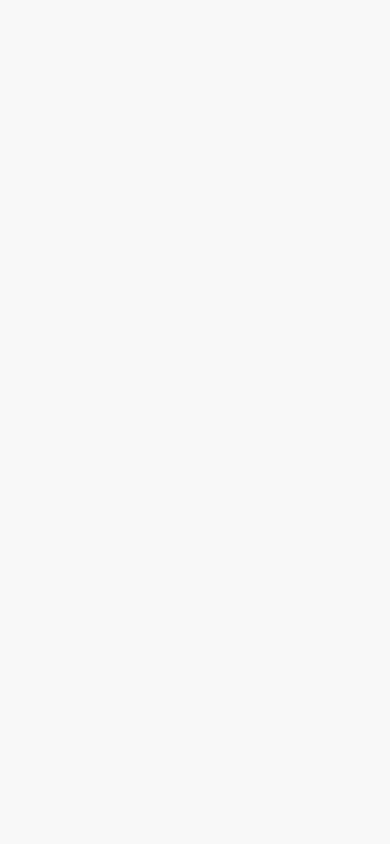
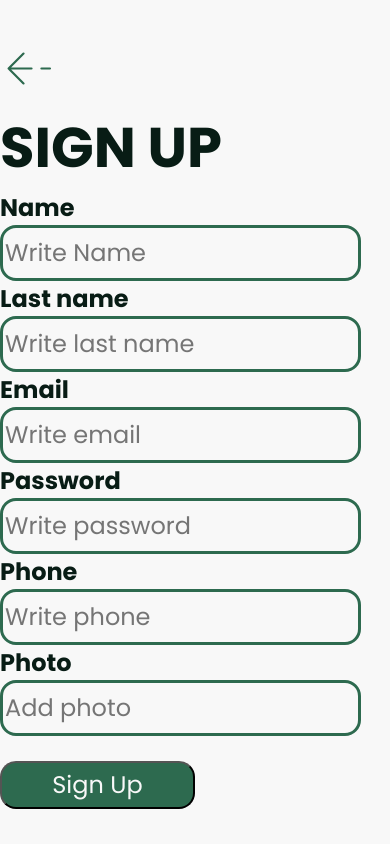
Before and after one commit to Ninetthe/boBook, a React (Vite) app in the folder frontend_boBook/: page /register in a window 390 px wide. Before the commit this address had no page. Built offline with nearby package versions, Linux system fonts and the light colour scheme.

Commit message:
media queries, view welcome, login, register

```diff
--- a/frontend_boBook/src/components/atoms/buttons/button.css
+++ b/frontend_boBook/src/components/atoms/buttons/button.css
@@ -6,7 +6,8 @@
     color: #f8f8f8;
     text-align: center;
     font-size: 1.5rem;
-    border-radius: 10px;
+    border-radius: 1rem;
+    text-decoration: none;
 }
 .bttnGreenMedium {
     width: 50%;
@@ -14,12 +15,12 @@
     background-color: #2D6A4F;
     font-size: 1.5rem;
     font-family: 'Poppins', sans-serif;
-    border-radius: 10px;
+    border-radius: 1rem;
     color: #f8f8f8;
 }
 .bttnWhite {
     width: 90%;
-    height: 2rem;
+    height: 2.5rem;
     color: #081C15;
     font-family: 'Poppins', sans-serif;
     font-style: #2d6a4f;
--- a/frontend_boBook/src/components/atoms/forms/forms.css
+++ b/frontend_boBook/src/components/atoms/forms/forms.css
@@ -1,6 +1,6 @@
 .styleFormsInput {
-    width: 100%;
-    height: 2rem;
+    width: 90%;
+    height: 3rem;
     color: #081C15;
     font-family: 'Poppins', sans-serif;
     font-style: #2d6a4f;
@@ -9,6 +9,7 @@
     border: solid #2D6A4F;
     border-radius: 1rem;
     text-align: left;
+    background-color: #f8f8f8;
 
 }
 .styleFormsLabel{
@@ -17,6 +18,7 @@
     color: #081C15;
     text-align: left;
     width: 100%;
+    font-weight: bold;
 }
 .containerForm{
     padding-left: 3%;
--- a/frontend_boBook/src/components/atoms/logo/logo.css
+++ b/frontend_boBook/src/components/atoms/logo/logo.css
@@ -6,6 +6,7 @@
 }
 .Logo{
     height: 0.3rem;
+    text-decoration: none;
 }
 .imgLogo{
     padding-left: 13rem;
@@ -16,10 +17,12 @@
     font-family: 'DM Mono', monospace;
     font-size: 1.3rem;
     height: 0.4rem;
+
 }
 .h2Logo {
     font-family: 'Poppins', sans-serif;
     font-size: 3.5rem;
     color: #081C15;
     margin: 0;
+
 }
--- a/frontend_boBook/src/components/atoms/vectordesign/vectordesign.css
+++ b/frontend_boBook/src/components/atoms/vectordesign/vectordesign.css
@@ -15,6 +15,24 @@
     width: 400%;
     height: 400%;
     overflow: hidden;
+}
+/*tablet*/
+@media (min-width: 800px) {
+    .firstRounded{
+        width: 200% ;
+        height: 200%;
+    }
+    .containerVectors{
+        width: 110%;
+        height: 110%;
+        margin-top: -35%;
+    }
+}
+/*destop*/
+@media (min-width: 1200px) {
+    .containerVectors{
+        display: none;
 
-    /* overflow: hidden; */
-}
+    }
+
+    }
--- a/frontend_boBook/src/configuration/Router.jsx
+++ b/frontend_boBook/src/configuration/Router.jsx
@@ -1,6 +1,7 @@
 import {BrowserRouter, Routes, Route} from 'react-router-dom'
 import Welcome from '../views/welcome/Welcome';
 import LogIn from '../views/login/LogIn';
+import Register from '../views/register/Register';
 
 export default function RouterItem() {
   return (
@@ -9,6 +10,7 @@ export default function RouterItem() {
             <Route>
                 <Route path='/' element={<Welcome/>}></Route>
                 <Route path='/login' element={<LogIn/>}></Route>
+                <Route path='/register' element={<Register/>}></Route>
 
             </Route>
         </Routes>
--- a/frontend_boBook/src/views/login/LogIn.jsx
+++ b/frontend_boBook/src/views/login/LogIn.jsx
@@ -9,27 +9,30 @@ import '../welcome/welcome.css'
 export default function SignIn() {
 return (
     <div className='logInContainer'>
+
         <VectorDesign></VectorDesign>
         <div className='LogoWelcome'>
-        <Logo ></Logo>
+        <a className="textDecoration" href="/"><Logo ></Logo></a>
+        </div>
 
-        </div>
         <div className='containerForm'>
-
-
-        <form  action="" method='POST'>
+            <form  action="" method='POST'>
                 <label className='styleFormsLabel'  name="email">Email
                 <br />
-                    <input className='bttnWhite' name="email" type="text" />
+                    <input className='styleFormsInput' name="email" type="text" />
                 </label>
                 <br />
                 <label  className='styleFormsLabel' name="password">Password
                 <br />
-                    <input className='bttnWhite' name="password" type="text" />
+                    <input className='styleFormsInput' name="password" type="text" />
                 </label>
-        </form>
-    </div>
+            </form>
+        </div>
         <Button styleButton="bttnGreenMedium"  texButton="Sign In"/>
+        <a className="resetPassword" href="">Forwot a password</a>
+        <p className="styleParagraphLogin">No Account
+            <a className='enlaceRegister' href="/register">Sign Up</a>
+        </p>
     </div>
 
     )
--- a/frontend_boBook/src/views/login/logIn.css
+++ b/frontend_boBook/src/views/login/logIn.css
@@ -8,3 +8,25 @@
     overflow: hidden;
     background-color: #f8f8f8;
 }
+.styleParagraphLogin{
+    font-size: 1.2rem;
+}
+.enlaceRegister{
+    font-size: 1.2rem;
+    color: #081C15;
+    padding-left: 0.5rem;
+    text-decoration: none;
+    font-weight:bold;
+}
+.resetPassword{
+    text-decoration: none;
+}
+@media (min-width: 1200px) {
+    .logInContainer{
+        margin-top: 0;
+    }
+    .LogoWelcome{
+      margin-top: 15%;
+
+    }
+}
--- /dev/null
+++ b/frontend_boBook/src/views/register/Register.jsx
@@ -0,0 +1,29 @@
+import React from 'react'
+import arrow from '../../assets/images/arrowleft.svg'
+import './register.css'
+
+export default function Register() {
+  return (
+    <div className='signUpContainer'>
+     <a className='textDecoration' href="/"><img className='arrow' src={arrow} alt="arrow" /></a>
+     <h2 className='h2Logo'>SIGN UP</h2>
+     <div className=''>
+        <form action="">
+            <label className="styleFormsLabel" >Name</label> <br />
+            <input className="styleFormsInput" type="text" name="" id="" placeholder='Write Name' /><br />
+            <label className="styleFormsLabel">Last name</label> <br />
+            <input className="styleFormsInput" type="text" name="" id="" placeholder='Write last name' /><br />
+            <label className="styleFormsLabel">Email</label><br />
+            <input className="styleFormsInput" type="text" name="" id="" placeholder='Write email' /><br />
+            <label className="styleFormsLabel">Password</label><br />
+            <input className="styleFormsInput" type="text" name="" id="" placeholder='Write password'/><br />
+            <label className="styleFormsLabel">Phone</label><br />
+            <input className="styleFormsInput" type="text" name="" id="" placeholder='Write phone'/><br />
+            <label className="styleFormsLabel">Photo</label><br />
+            <input className="styleFormsInput" type="text" name="" id="" placeholder='Add photo'/><br /> <br />
+            <input className="bttnGreenMedium " type="submit" value="Sign Up" name="" id="" />
+        </form>
+        </div>
+    </div>
+  )
+}
--- /dev/null
+++ b/frontend_boBook/src/views/register/register.css
@@ -0,0 +1,27 @@
+.signUpContainer {
+    margin: auto;
+    margin-top: 10%;
+    display: flex;
+    text-align: justify;
+    flex-direction: column;
+}
+.arrow {
+    width: 15%;
+    height: 15%;
+}
+.textDecoration{
+    text-decoration: none;
+}
+
+@media (min-width: 800px) {
+    .signUpContainer{
+        width: 80%;
+        height: 100%;
+        margin-top: 2%;
+        margin: auto;
+    }
+    .arrow {
+        height: 5%;
+        width: 5%;
+    }
+  }
--- a/frontend_boBook/src/views/welcome/Welcome.jsx
+++ b/frontend_boBook/src/views/welcome/Welcome.jsx
@@ -15,8 +15,8 @@ return (
             <Logo></Logo>
         </div>
         <div>
-            <Button styleButton="bttnGreen"  texButton="Sign In"/>
-            <Button styleButton="bttnGreen"  texButton="Sign Up"/>
+            <a href="/login"><Button styleButton="bttnGreen"  texButton="Sign In"/></a>
+            <a href="/register">  <Button styleButton="bttnGreen"  texButton="Sign Up"/></a>
         </div>
     </div>
 )
```
Also changed, not shown: frontend_boBook/src/assets/images/arrowleft.svg (added).
